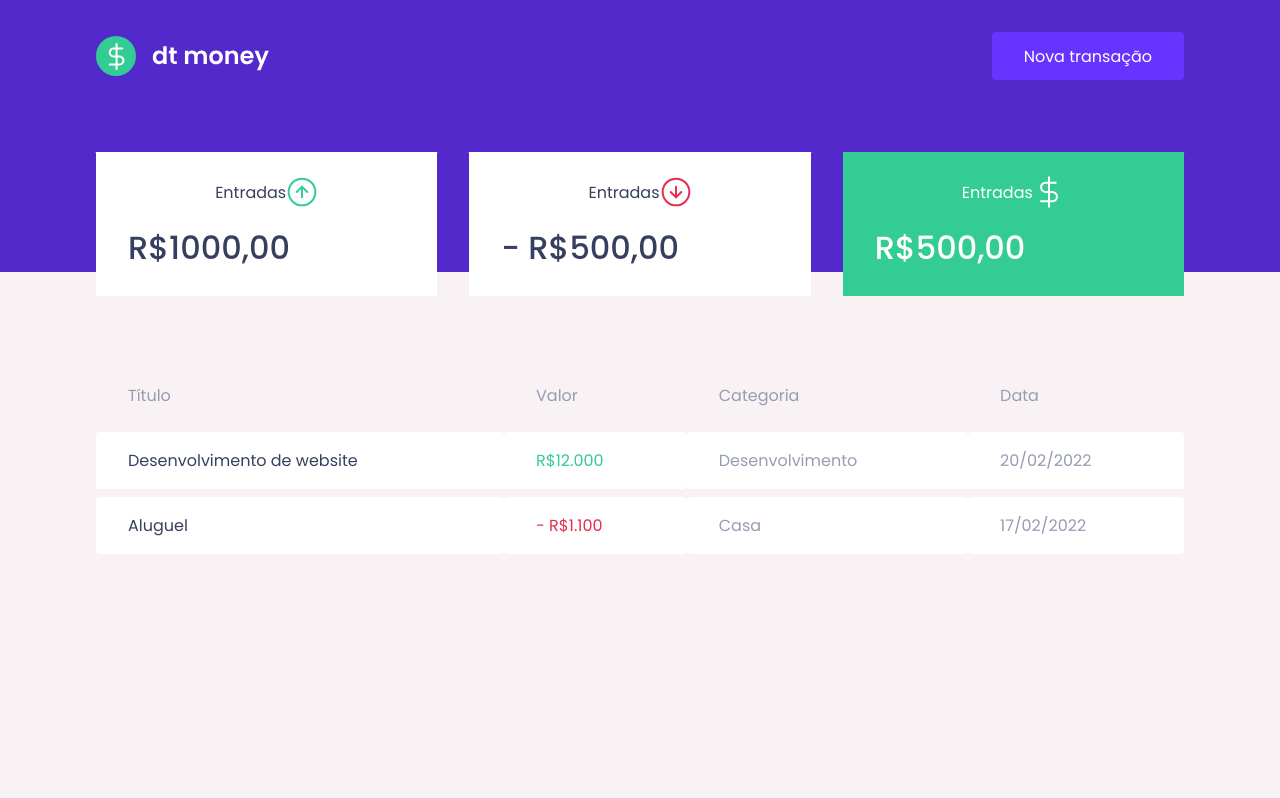
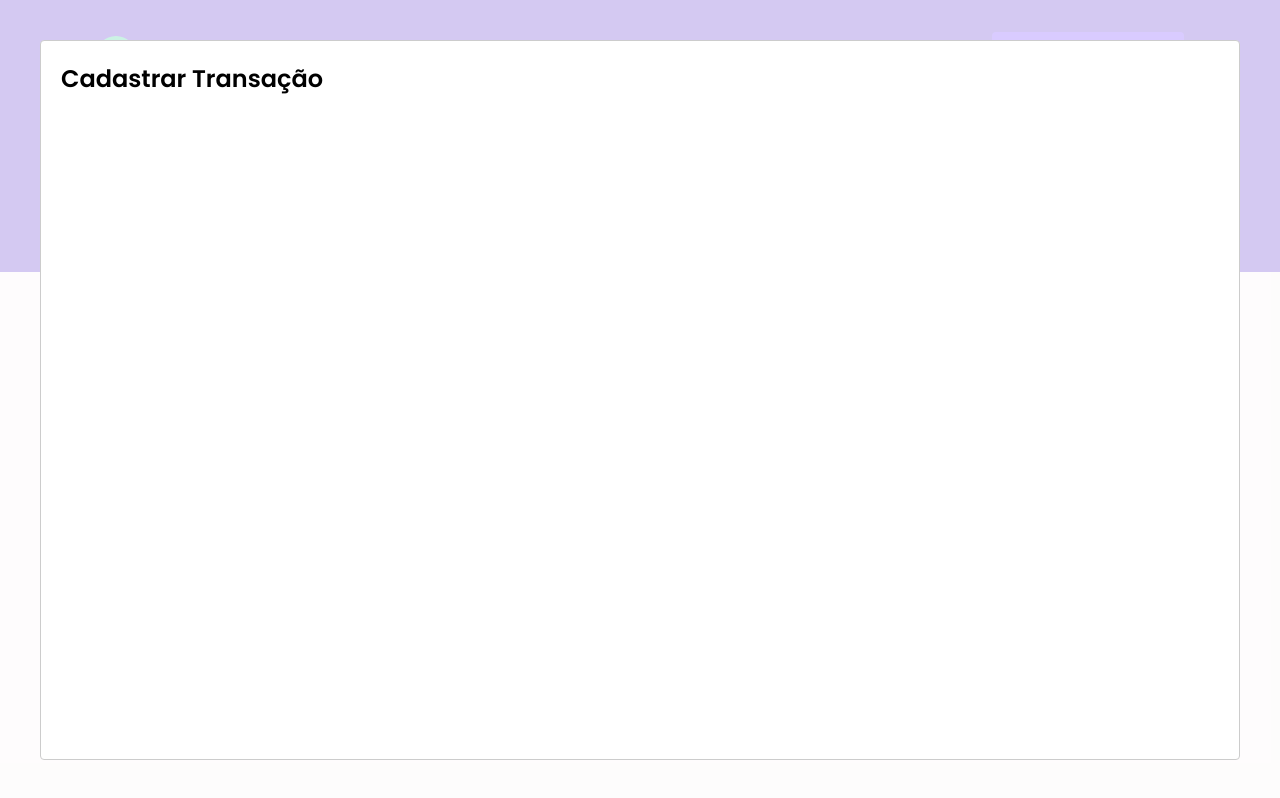
Before and after one commit to guilhermezobel/project-dtmoney, a React (Create React App) app in the folder dtmoney/: page / in a window 1280 px wide. Both pictures are taken after a click on the button "Nova transação". Built offline with nearby package versions, Linux system fonts and the light colour scheme; no server answers; what miragejs would draw is missing.

Commit message:
Feat: Install React Modal & component New Transaction Model

```diff
--- a/dtmoney/package.json
+++ b/dtmoney/package.json
@@ -3,10 +3,12 @@
   "version": "0.1.0",
   "private": true,
   "dependencies": {
+    "@types/react-modal": "^3.13.1",
     "axios": "^0.26.1",
     "miragejs": "^0.1.43",
     "react": "^17.0.2",
     "react-dom": "^17.0.2",
+    "react-modal": "^3.14.4",
     "react-scripts": "5.0.0",
     "styled-components": "^5.3.5",
     "web-vitals": "^2.1.4"
--- a/dtmoney/src/App.tsx
+++ b/dtmoney/src/App.tsx
@@ -1,12 +1,34 @@
+import { useState } from 'react';
+import Modal from 'react-modal';
 import { Dashboard } from "./components/Dashboard";
 import { Header } from "./components/Header";
+import { NewTransactionModal } from './components/NewTransactionModal';
+
 import { GlobalStyle } from "./styles/global";
 
+Modal.setAppElement('#root')
+
 export function App() {
+  const [isNewTransactionModalOpen, setIsNewTransactionModalOpen] = useState(false);
+
+  function hanleOpenNewTransactionModal() {
+    setIsNewTransactionModalOpen(true);
+  }
+
+  function hanleCloseNewTransactionModal() {
+    setIsNewTransactionModalOpen(false);
+  }
+
   return (
     <>
-      <Header />
+      <Header onOpenNewTransactionModal={hanleOpenNewTransactionModal}/>
+
       <Dashboard />
+
+      <NewTransactionModal
+        isOpen={isNewTransactionModalOpen}
+        onRequestClose={hanleCloseNewTransactionModal}/>
+
       <GlobalStyle />
     </>
   );
--- a/dtmoney/src/components/Header/index.tsx
+++ b/dtmoney/src/components/Header/index.tsx
@@ -1,17 +1,22 @@
-import logoImg from '../../assets/logo.svg'
-import { Container, Content } from './styles'
+import logoImg from '../../assets/logo.svg';
 
+import { Container, Content } from './styles';
 
+interface HeaderProps {
+  onOpenNewTransactionModal: () => void;
+}
 
-export function Header() {
+export function Header({ onOpenNewTransactionModal }: HeaderProps) {
   return (
     <Container>
       <Content>
         <img src={logoImg} alt="dt money" />
-        <button type="button">
+        <button type="button" onClick={onOpenNewTransactionModal}>
           Nova transação
         </button>
+
+
       </Content>
-    </Container>
+      </Container>
   )
 }
--- /dev/null
+++ b/dtmoney/src/components/NewTransactionModal/index.tsx
@@ -0,0 +1,17 @@
+import Modal from 'react-modal'
+
+interface NewTransactionModalProps {
+  isOpen: boolean;
+  onRequestClose: () => void;
+}
+
+export function NewTransactionModal({ isOpen, onRequestClose}: NewTransactionModalProps) {
+  return (
+    <Modal
+          isOpen={isOpen}
+          onRequestClose={onRequestClose}
+        >
+          <h2>Cadastrar Transação</h2>
+        </Modal>
+  );
+}
--- /dev/null
+++ b/dtmoney/src/components/NewTransactionModal/style.ts
@@ -0,0 +1,4 @@
+import styled from "styled-components";
+
+export const Cointainer = styled.div`
+`;
```
Also changed, not shown: 1 other file (tests, documents, lock files or other folders).
